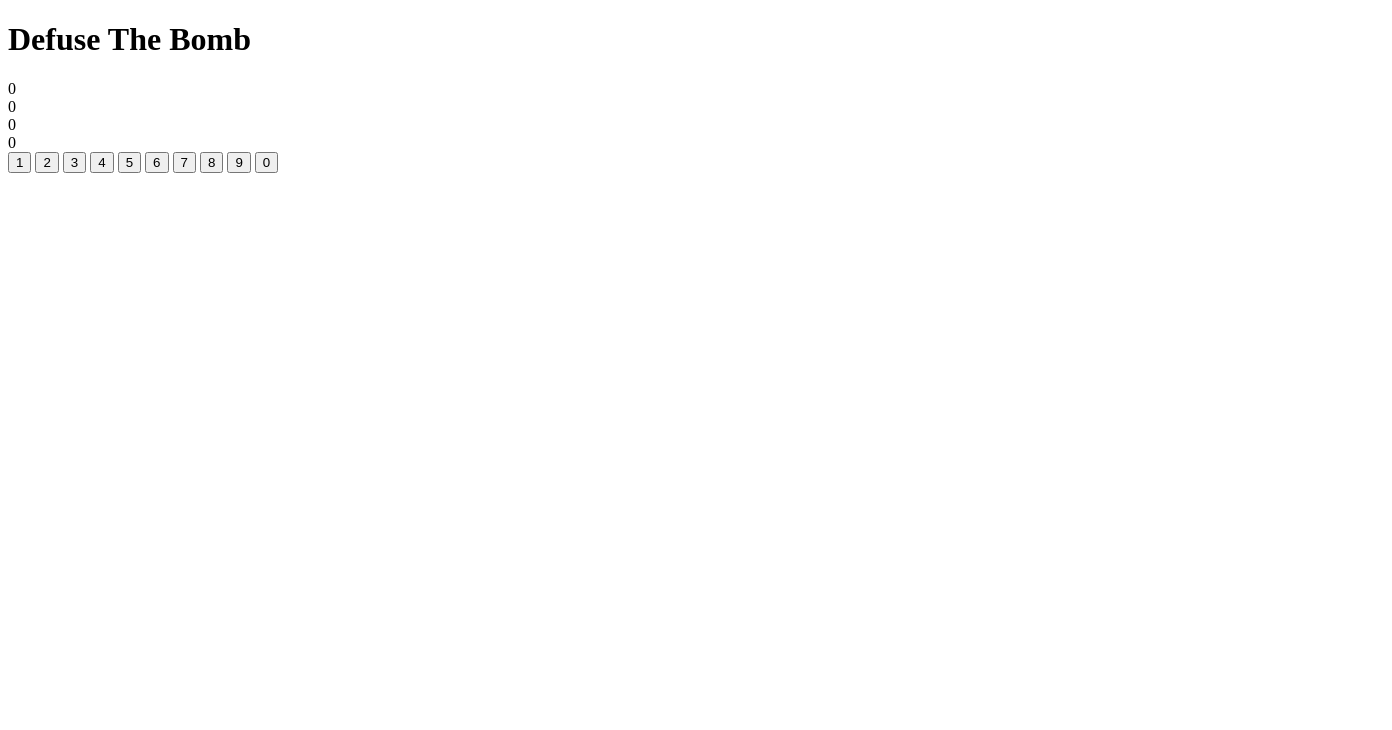
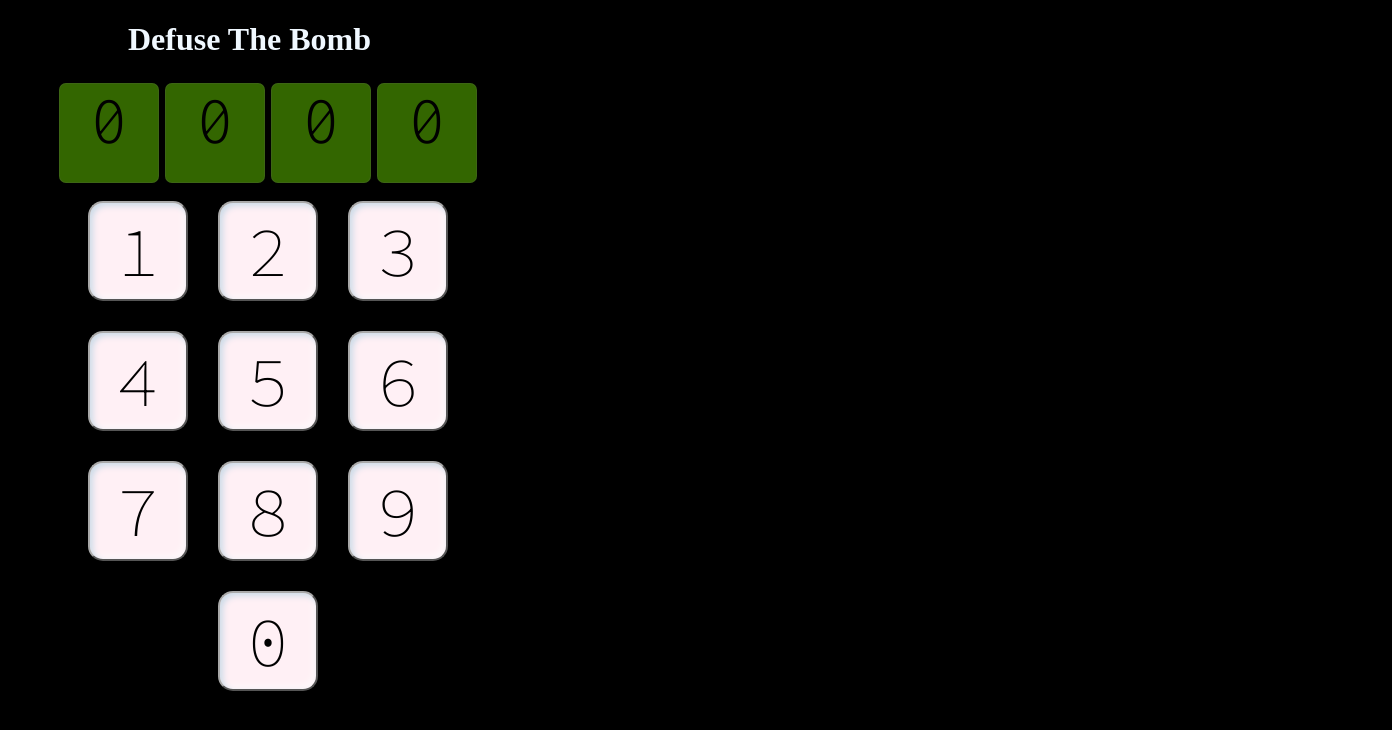
Before and after one commit to Alex126O/defusing-a-bomb, a plain HTML site: page index.html in a window 1280 px wide. Shown: the whole page, 1392 px wide, since content can reach past the window. Drawn offline with Linux system fonts and the light colour scheme.

Commit message:
am adaugat css

```diff
--- a/index.html
+++ b/index.html
@@ -5,7 +5,7 @@
     <meta http-equiv="X-UA-Compatible" content="IE=edge">
     <meta name="viewport" content="width=device-width, initial-scale=1.0">
     <title>Бомба</title>
-    <link rel="stylesheet" href="style.css">
+    <link rel="stylesheet" href="style/css.css">
     <link rel="preconnect" href="https://fonts.googleapis.com">
 <link rel="preconnect" href="https://fonts.gstatic.com" crossorigin>
 <link href="https://fonts.googleapis.com/css2?family=Source+Code+Pro:wght@200&display=swap" rel="stylesheet">
--- /dev/null
+++ b/style/css.css
@@ -0,0 +1,65 @@
+body{
+    background-color: black;
+}
+.container{
+    display: flex;
+    flex-wrap: wrap;
+    justify-content: center;
+    align-content: center;
+    width: 430px;
+
+
+}
+.container>div{
+    width: 100px;
+    height: 100px;
+    background-color: chartreuse;
+    opacity: 40%;
+    justify-content: center;
+    box-shadow: rgba(255, 255, 255, 0.2) 0px 0px 0px 1px inset, rgba(0, 0, 0, 0.9) 0px 0px 0px 1px;
+    font-size: 70px;
+    position: relative;
+    left: 45px;
+    font-family: 'Inconsolata', monospace;
+    text-align: center;
+    border-radius: 7px;
+    margin: 3px;
+
+}
+.container2{
+    display: flex;
+    flex-wrap: wrap;
+    width: 400px;
+    position: relative;
+    left: 65px;
+
+
+}
+.container2>button{
+    width: 100px;
+    height: 100px;
+    font-size: 70px;
+    background-color: lavenderblush;
+    border-color: darkgray;
+    border-radius: 15px;
+    box-shadow: rgb(204, 219, 232) 3px 3px 6px 0px inset, rgba(255, 255, 255, 0.5) -3px -3px 6px 1px inset;
+    margin: 15px;
+    font-family: 'Source Code Pro', monospace;
+    /* background-image: url("img/hg-cu-dirtydirtydirty-overlay.webp"); */
+}
+.zero{
+    position: relative;
+    left: 130px;
+
+}
+.container3{
+
+    /* background-image: url("img/w-c4-csgo-bomba-iz-ks-go-11562905344yi7moriy51.png"); */
+    background-repeat: no-repeat;
+    background-size: 500px;
+}
+h1{
+    color: aliceblue;
+    position: relative;
+    left: 120px;
+}
```
